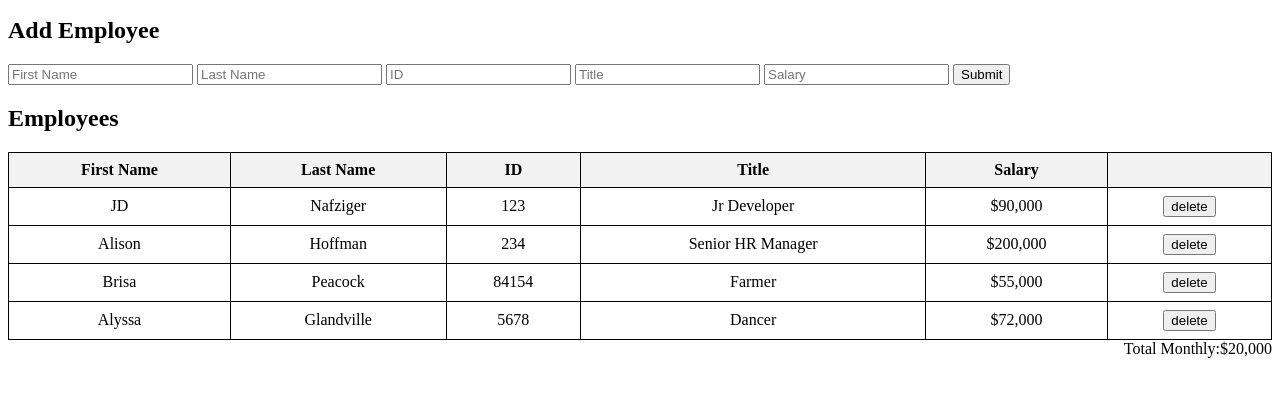
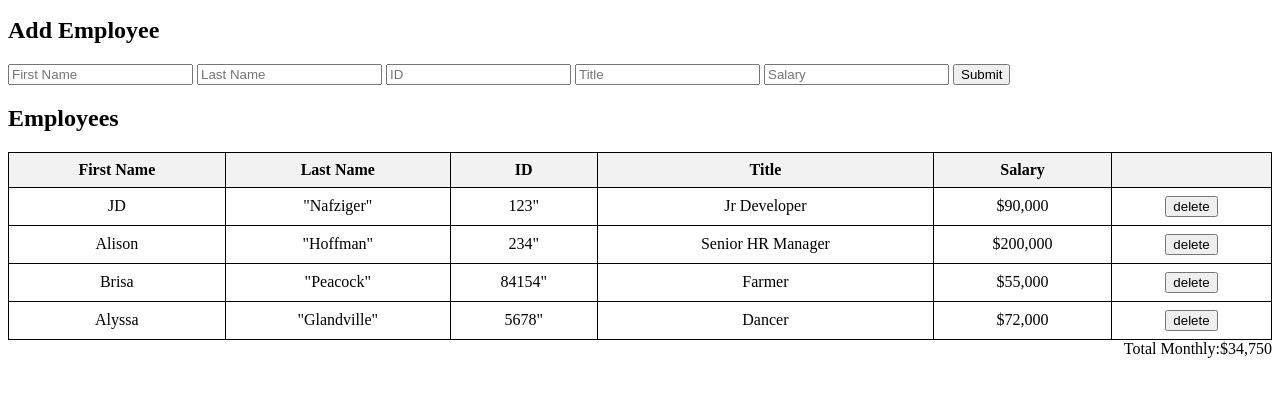
Before and after one commit to JDNafz/weekend-jquery-salary-calculator, a plain HTML site: page index.html in a window 1280 px wide. Shown: the part 88-482 px from the top of the page. Drawn offline with Linux system fonts and the light colour scheme.

Commit message:
chugging along

```diff
--- a/index.html
+++ b/index.html
@@ -32,7 +32,7 @@
           <th id="delete-btnCol"></th>
         </tr>
     </table>
-    <span id="totalAmount" class="total">$20,000</span>
+    <span id="totalAmount" class="total">0</span>
     <span id="totalText" class="total">Total Monthly:</span>
 
 </body>
--- a/script.js
+++ b/script.js
@@ -3,9 +3,8 @@ $(document).ready(onReady);
 function onReady(){
 
     $("#submit-btn").on('click',submitUser);
-
+    $("#resultsTable").on('click','.deleteTarget',removeUser);
     autoAdd();
-
 
 }//end onReady
 
@@ -13,7 +12,8 @@ function onReady(){
 //list of employees
 let employees = []
 
-function submitUser(){
+function submitUser(event){
+
     let firstNameInput =  $('#inFirstName').val();
     let lastNameInput = $('#inLastName').val();
     let idInput = $('#inUserID').val();
@@ -33,48 +33,45 @@ function submitUser(){
     //total List of employees
     employees.push(employee);
     addToTable(employee);
-    updateTotal();
     //add data to table
 }// end submitUser
 
 function addToTable(employee){
-    let col1 = "<tr><td>"+employee.firstName+"</td>"
-    let col2 = "<td>"+employee.lastName+"</td>"
-    let col3 = "<td>"+employee.id+"</td>"
-    let col4 = "<td>"+employee.title+"</td>"
-    let formatting_options = { style: 'currency', currency: 'USD', minimumFractionDigits: 0 }
-    //   variable.toLocaleString("en-US",formatting_options) ;
-    let salaryFormatted = employee.salary.toLocaleString("en-US",formatting_options);
-    let col5 = "<td>"+salaryFormatted+"</td>"
-    let col6 = "<td><input id='delete"+employee.id+"' type='submit' value='delete'></td></tr>"
-    let employeeRow = col1 + col2 + col3 + col4 + col5 + col6;
-    console.log("EmployeeRow:",employeeRow)
-    $('#resultsTable').append(employeeRow)
-    // $('#resultsTable').append("<div class='blue'></div>")
+    let row = `<tr id="${employee.id}"><td> ${employee.firstName}</td><td>"${employee.lastName}"</td><td>${employee.id}"</td><td>${employee.title}</td><td>${formatMoney(employee.salary)}</td><td><input id='delete${employee.id}' class ='deleteTarget' type='submit' value='delete'></td></tr>`
+
+    // console.log("EmployeeRow:",row)
+    $('#resultsTable').append(row)
+
+    updateMonthlySalary(employee);
 
 }//end addToTable
 
 //calculate Total Monthly
-function updateTotal(){                     //TODO:
-    //run through employees
-    //sum each salary
-    //divide by 12 to get monthly
+let runningTotal = 0
+function updateMonthlySalary(employee){
+
+    let employeeMonthly = employee.salary / 12
+    runningTotal += employeeMonthly
+    let output = formatMoney(runningTotal);
+    $('#totalAmount').text(output);
+
+
     //update #totalAmount span
 }//end updateTotal
 
-//TODO: Delete btn functionality
-//Base: remove from DOM -- THATS IT
-// Create a delete button that removes an employee from the DOM. For Base mode, it does not need to remove that Employee's salary from the reported total.
-// HINT: You will need to figure out which employee was removed, in order to subtract their salary from the total. Consider using .text() as a getter, or look into jQuery's .data() function. This is tricky!
 
-//TODO: change names to THIS: first name, last name, ID number, job title, annual salary.
-//TODO: clear input fields
-//TODO: if the total monthly cost exceeds $20,000, add a red background color to the total monthly cost.
 
-//TODO STRETCH: styling
-//TODO STRETCH: extra functionality?
-//TODO STRETCH:
 
+
+
+function removeUser(e){
+    let htmlTarget = $(this).parent().parent()[0];
+    let employeeId = htmlTarget.id
+    $(this).parent().parent().remove()
+    let employee = employees.
+    updateMonthlySalary(employee); //TODO   FIND how to access employee object from the employee ID number
+}//end removeUser
+// removeUser();
 
 
 //hard coded:
@@ -110,3 +107,33 @@ function autoAdd(){
         addToTable(hardEmployee);
     }
 }//end autoAdd();
+
+
+//used to format int into formatted money.
+function formatMoney(number){
+    let formatting_options = { style: 'currency', currency: 'USD', minimumFractionDigits: 0 }
+
+    let salaryFormatted = number.toLocaleString("en-US",formatting_options);
+    return salaryFormatted
+}// end formatMoney
+
+
+
+
+
+
+
+
+
+//TODO: Delete btn functionality
+//Base: remove from DOM -- THATS IT
+// Create a delete button that removes an employee from the DOM. For Base mode, it does not need to remove that Employee's salary from the reported total.
+// HINT: You will need to figure out which employee was removed, in order to subtract their salary from the total. Consider using .text() as a getter, or look into jQuery's .data() function. This is tricky!
+
+//TODO: change names to THIS: first name, last name, ID number, job title, annual salary.
+//TODO: clear input fields
+//TODO: if the total monthly cost exceeds $20,000, add a red background color to the total monthly cost.
+
+//TODO STRETCH: styling
+//TODO STRETCH: extra functionality?
+//TODO STRETCH:
```
